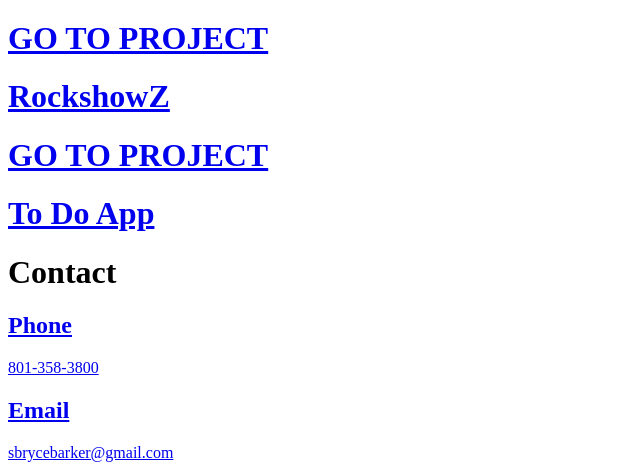
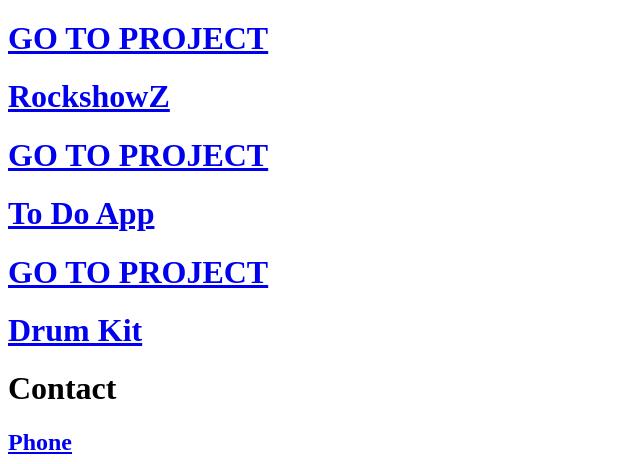
Before and after one commit to sbrycebarker/my-portfolio, a plain HTML site: page views/home.html in a window 768 px wide. Shown: the part 4060-4524 px from the top of the page, without its empty margins (0-640 px from the left). Drawn offline with Linux system fonts and the light colour scheme; files whose address does not match are found by name.

Commit message:
addeddrumkit

```diff
--- a/styles/laptop.css
+++ b/styles/laptop.css
@@ -356,6 +356,12 @@
     background-position: center;
   }
 
+  #drumkit {
+    background-image: url("./imgs/drumkit.png");
+    background-size: cover;
+    background-position: center;
+  }
+
   .projcon {
     height: auto;
     width: 100%;
--- a/styles/mobile.css
+++ b/styles/mobile.css
@@ -337,6 +337,12 @@
     background-position: center;
   }
 
+  #drumkit {
+    background-image: url("./imgs/drumkit.png");
+    background-size: cover;
+    background-position: center;
+  }
+
   .projcon {
     height: 90%;
     width: 100%;
--- a/views/home.html
+++ b/views/home.html
@@ -92,6 +92,17 @@
           </a>
           <h1 class="pronam"><a href="http://138.68.60.37:8084/#!/">To Do App</a></h1>
         </div>
+        <div id="drumkitpro" class="project">
+          <a href="https://sbrycebarker.github.io/DRUM-KIT/">
+            <div id="drumkit" class="projimg">
+              <!-- <img src="./styles/imgs/metal_music.png"> -->
+              <div class="projcover">
+                <h1 class="go2">GO TO PROJECT</h1>
+              </div>
+            </div>
+          </a>
+          <h1 class="pronam"><a href="https://sbrycebarker.github.io/DRUM-KIT/">Drum Kit</a></h1>
+        </div>
       </div>
     </div>
     <div id="contact" class="sec4 sec">
```
Also changed, not shown: styles/styles.css (+7 -0 lines), 1 other file.
